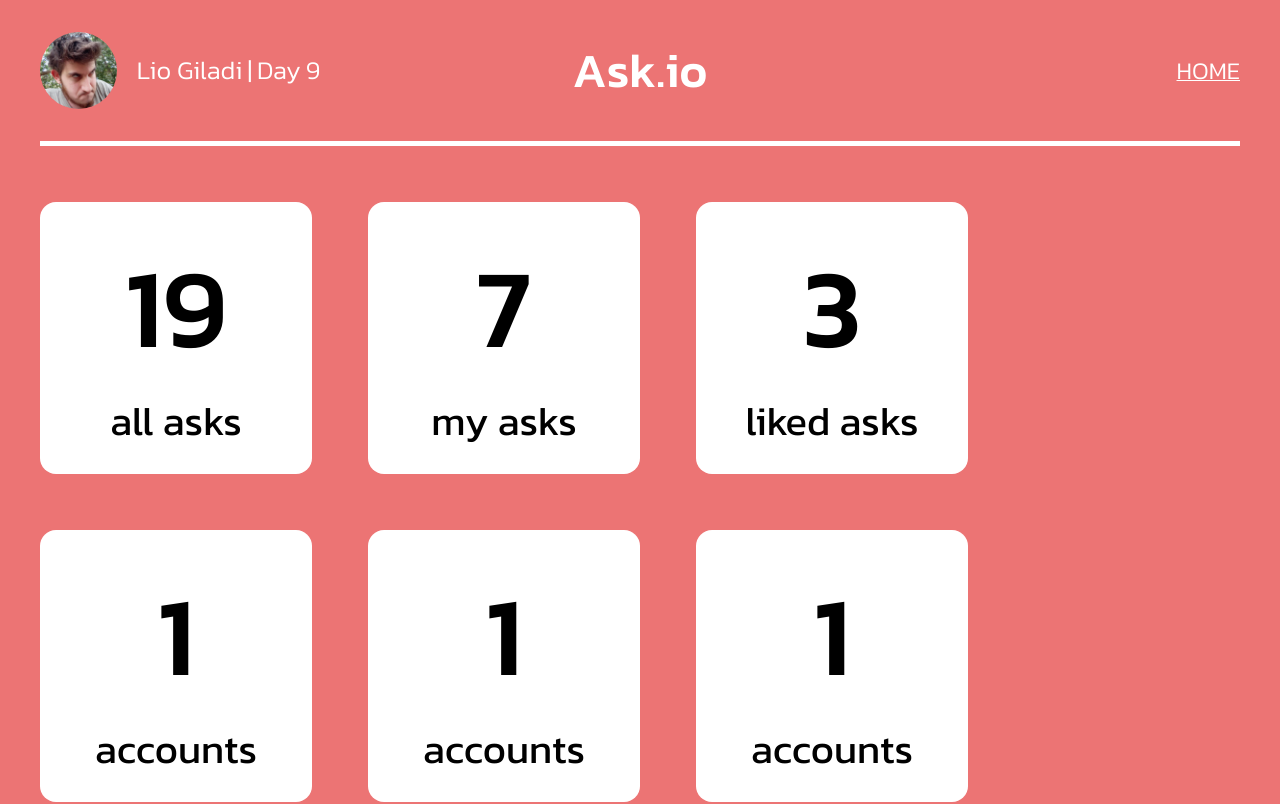
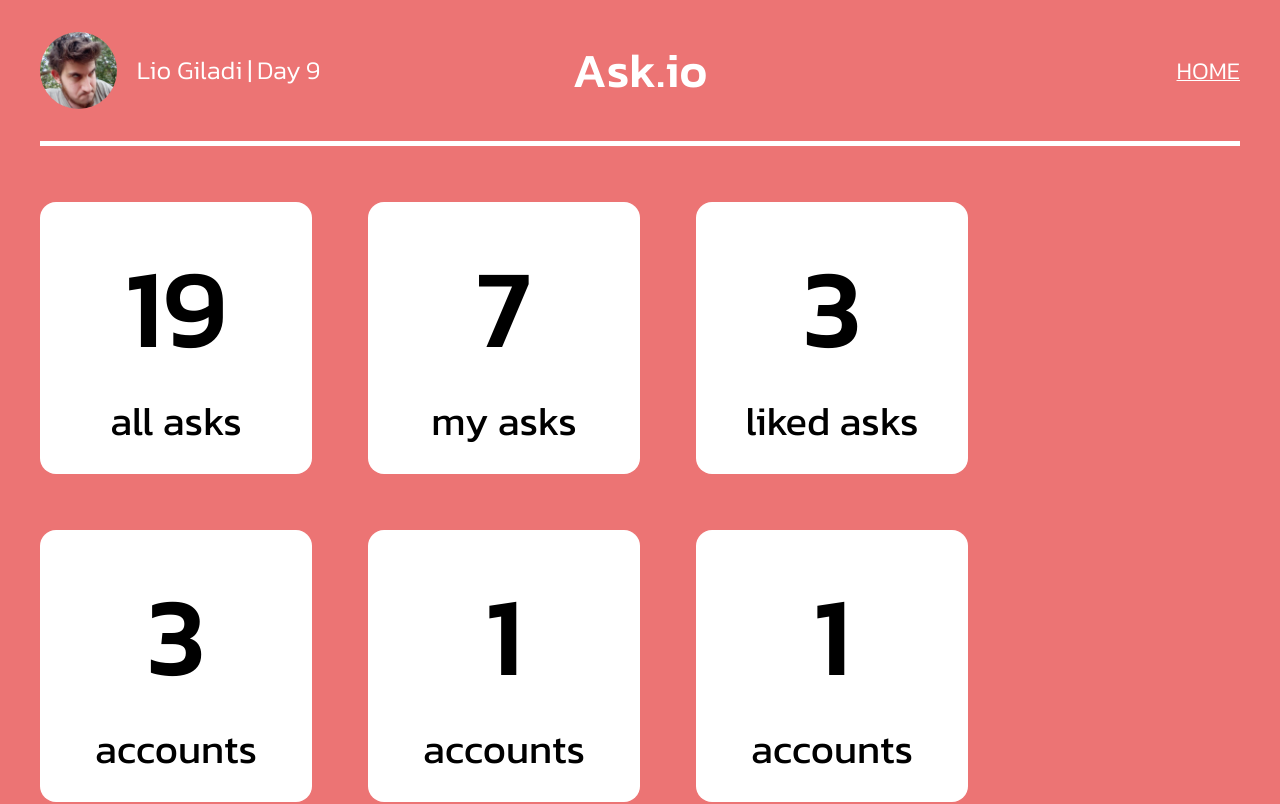
Before and after one commit to zoop-de-loop/ask.io, a Next.js app: page /statistics in a window 1280 px wide. Shown: the top 804 px of the page. Built offline with nearby package versions, Linux system fonts and the light colour scheme.

Commit message:
Change stat declorations to map instead of manually

```diff
--- a/pages/statistics.jsx
+++ b/pages/statistics.jsx
@@ -1,18 +1,25 @@
 import Header from "@/components/Header";
-import Statistic from "@/components/Stat";
+import Stat from "@/components/Stat";
 import styles from "@/styles/pages/statistics.module.scss";
 
 export default function Statistics() {
+	const data = [
+		{ amount: 19, name: "all asks" },
+		{ amount: 7, name: "my asks" },
+		{ amount: 3, name: "liked asks" },
+		{ amount: 3, name: "accounts" },
+		{ amount: 1, name: "accounts" },
+		{ amount: 1, name: "accounts" },
+		{ amount: 1, name: "accounts" },
+	];
+
 	return (
 		<>
 			<Header />
 			<main className={styles.main}>
-				<Statistic amount={19} name='all asks' />
-				<Statistic amount={7} name='my asks' />
-				<Statistic amount={3} name='liked asks' />
-				<Statistic amount={1} name='accounts' />
-				<Statistic amount={1} name='accounts' />
-				<Statistic amount={1} name='accounts' />
+				{data.map(({ amount, name }) => (
+					<Stat amount={amount} name={name} />
+				))}
 			</main>
 		</>
 	);
```
